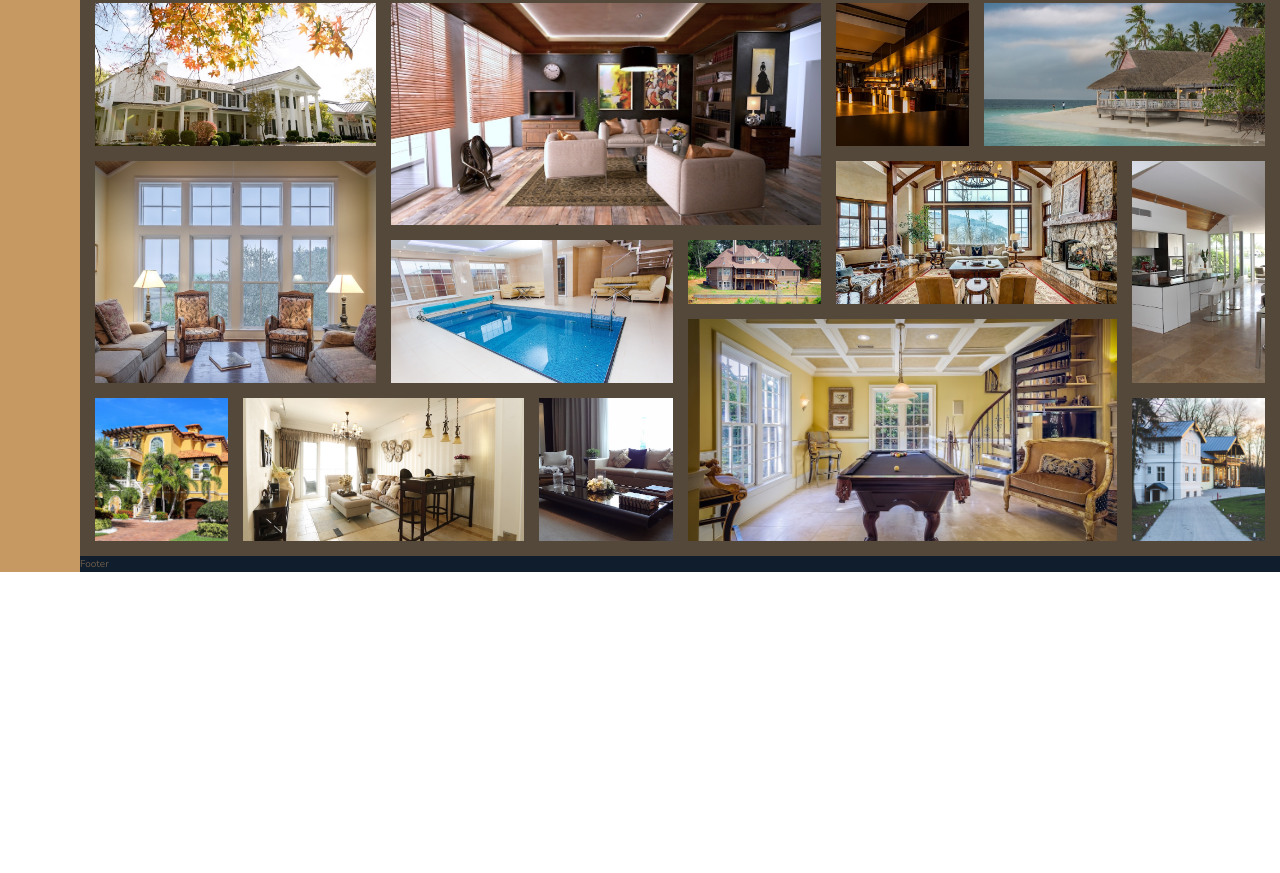
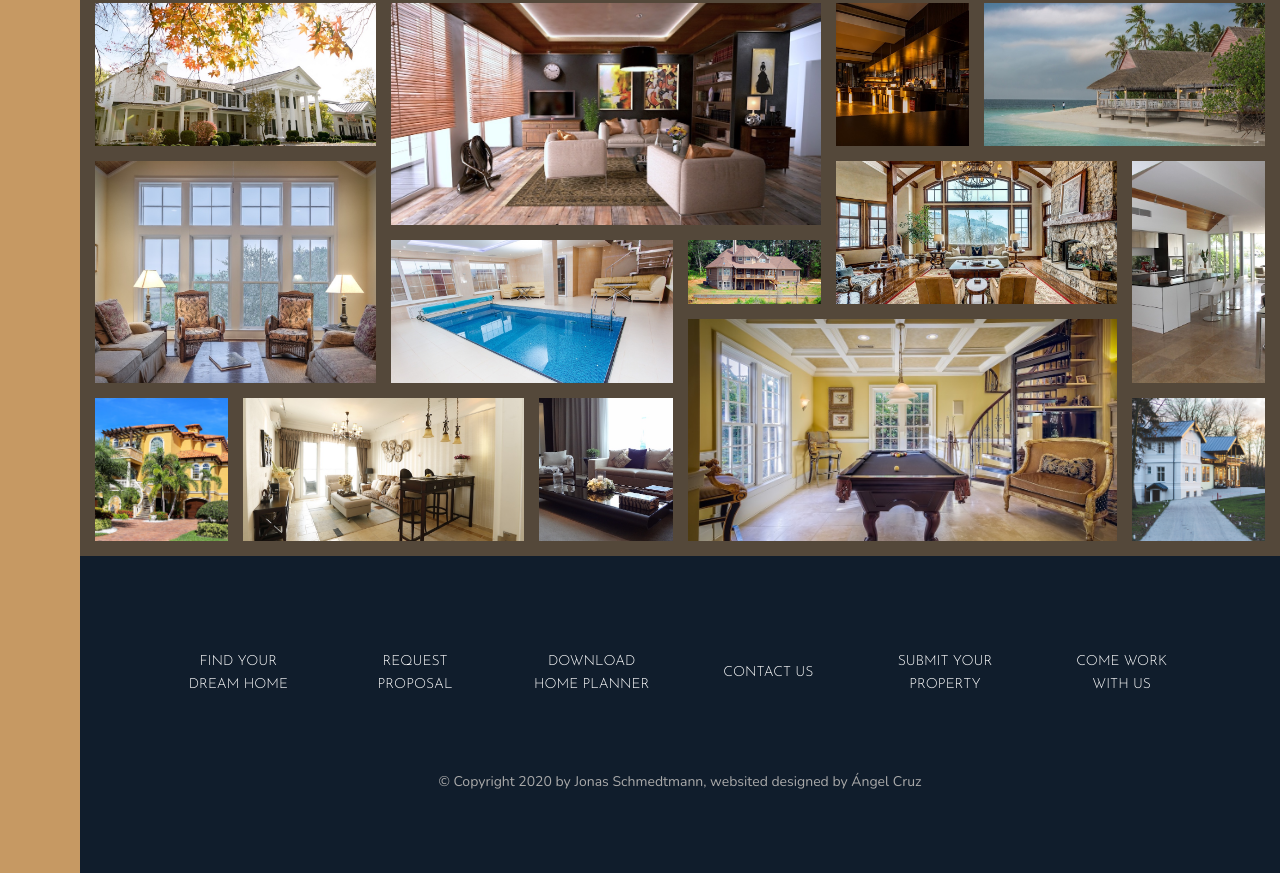
Before and after one commit to AngelCruzL/nexter, a website: page index.html in a window 1280 px wide. Shown: the part 3084-3957 px from the top of the page. Before the commit the page ends 3656 px from the top, so only its background shows below. Drawn offline with nearby package versions, Linux system fonts and the light colour scheme.

Commit message:
Making the footer

```diff
--- a/index.html
+++ b/index.html
@@ -369,6 +369,31 @@
         />
       </figure>
     </section>
-    <footer class="footer">Footer</footer>
+    <footer class="footer">
+      <ul class="nav">
+        <li class="nav__item">
+          <a href="#" class="nav__link">Find your dream home</a>
+        </li>
+        <li class="nav__item">
+          <a href="#" class="nav__link">Request proposal</a>
+        </li>
+        <li class="nav__item">
+          <a href="#" class="nav__link">Download home planner</a>
+        </li>
+        <li class="nav__item">
+          <a href="#" class="nav__link">Contact us</a>
+        </li>
+        <li class="nav__item">
+          <a href="#" class="nav__link">Submit your property</a>
+        </li>
+        <li class="nav__item">
+          <a href="#" class="nav__link">Come work with us</a>
+        </li>
+      </ul>
+      <p class="copyright">
+        &copy; Copyright 2020 by Jonas Schmedtmann, websited designed by Ángel
+        Cruz
+      </p>
+    </footer>
   </body>
 </html>
--- a/sass/_footer.scss
+++ b/sass/_footer.scss
@@ -1,4 +1,41 @@
 .footer {
   background-color: $color-secondary;
   grid-column: full-start/full-end;
+  padding: 8rem;
 }
+
+.nav {
+  list-style: none;
+
+  display: grid;
+  grid-template-columns: repeat(auto-fit, minmax(15rem, 1fr));
+  grid-gap: 2rem;
+  align-items: center;
+
+  &__link:link,
+  &__link:visited {
+    font-size: 1.4rem;
+    color: $color-white;
+    text-decoration: none;
+    font-family: $font-display;
+    text-transform: uppercase;
+    text-align: center;
+    padding: 1.5rem;
+    display: block;
+    transition: all 0.2s;
+  }
+
+  &__link:hover,
+  &__link:active {
+    background-color: rgba($color-white, 0.05);
+    transform: translateY(-3px);
+  }
+}
+
+.copyright {
+  font-size: 1.4rem;
+  color: $color-grey-light-2;
+  margin: 6rem auto 0 auto;
+  text-align: center;
+  width: 70%;
+}
```
Also changed, not shown: css/style.css.
